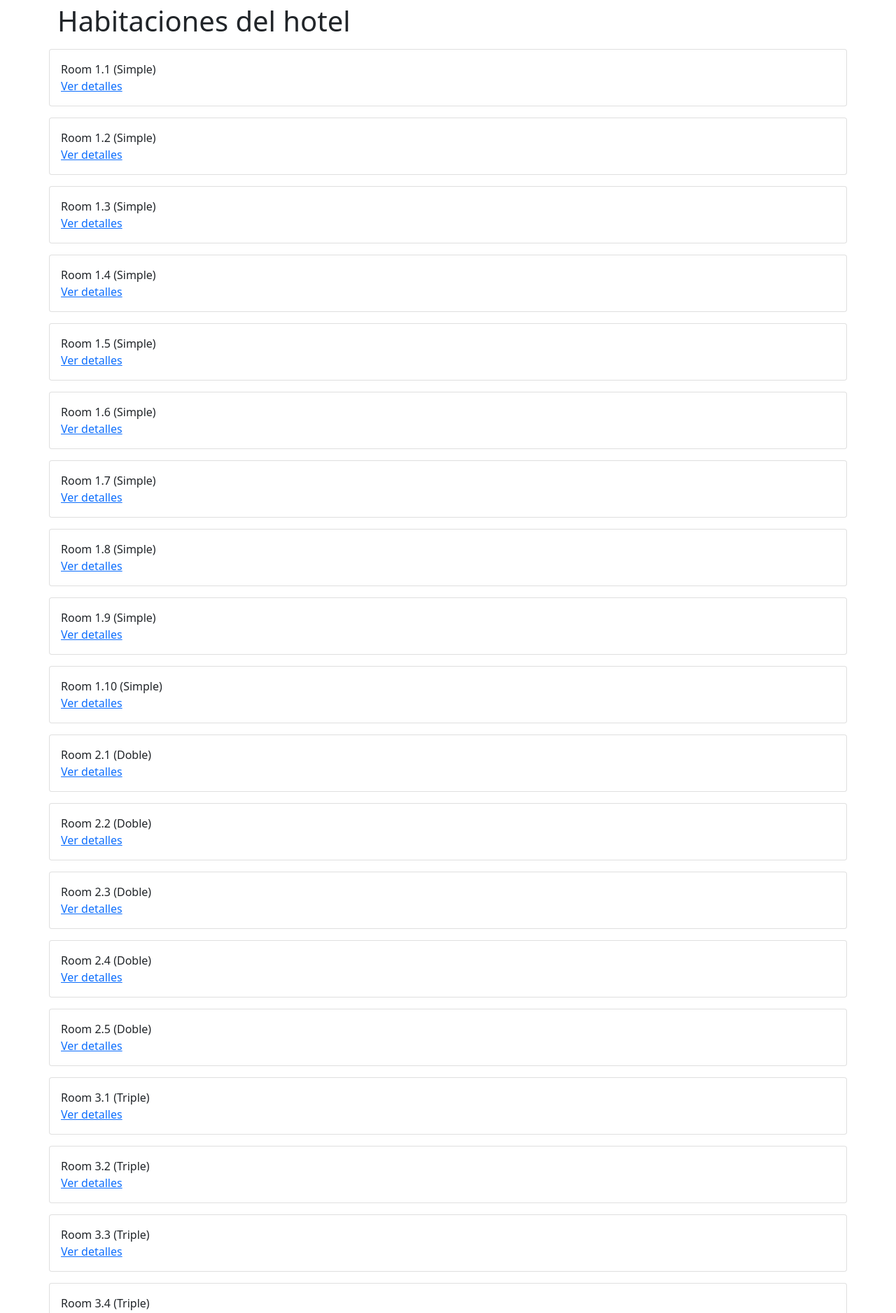
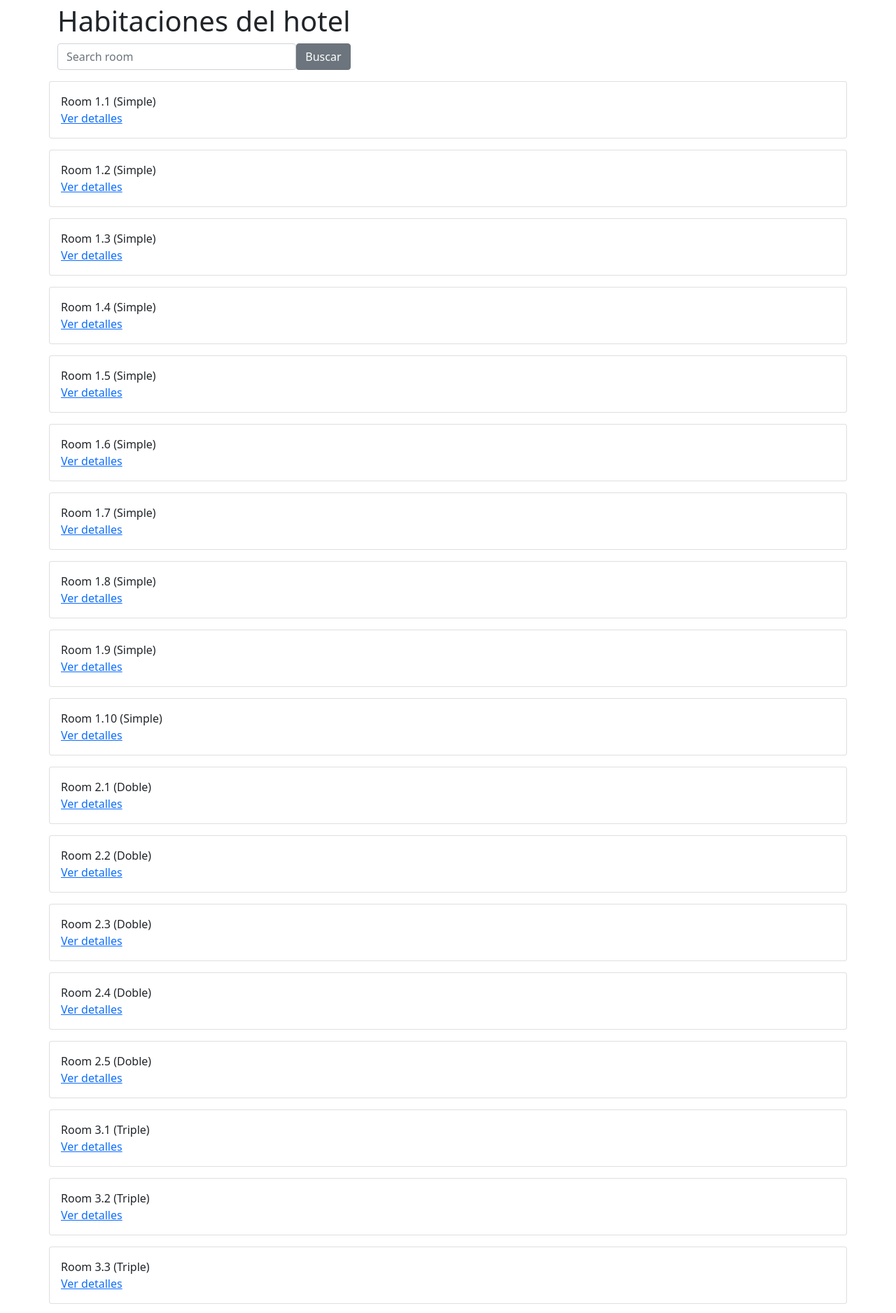
Before and after one commit to oscarchapp/testbookingengine, a Django app: page /rooms/ in a window 1280 px wide. Shown: the part 58-1935 px from the top of the page at 70% size. Run offline with Django 4.2, Linux system fonts and the light colour scheme; data comes from the database, SQL or seed files in the repository.

Commit message:
added searchbar for rooms toolbar

```diff
--- a/pms/templates/rooms.html
+++ b/pms/templates/rooms.html
@@ -2,6 +2,14 @@
 
 {% block content %}
 <h1>Habitaciones del hotel</h1>
+<div>
+    <li class="nav-item d-flex justify-content w-75">
+        <form class="d-flex justify-content-end w-50" action="/rooms/" method="POST">{% csrf_token %}  <!-- Search bar -->
+            <input class="form-control mr-sm-2" name="searched" type="text" placeholder="Search room" aria-label="Search" style="display: inline;">
+            <button type="submit" class="btn btn-secondary" style="display: inline;">Buscar</button>
+        </form>
+    </li>
+</div>
 {% for room in rooms%}
 <div class="row card mt-3 mb-3 hover-card bg-tr-250">
     <div class="col p-3">
--- a/pms/views.py
+++ b/pms/views.py
@@ -244,3 +244,10 @@ class RoomsView(View):
             'rooms': rooms
         }
         return render(request, "rooms.html", context)
+
+    def post(self, request):
+        rooms = Room.objects.filter(name__icontains=request.POST['searched']).values("name", "room_type__name", "id")
+        context = {
+            'rooms': rooms
+        }
+        return render(request, "rooms.html", context)
```
